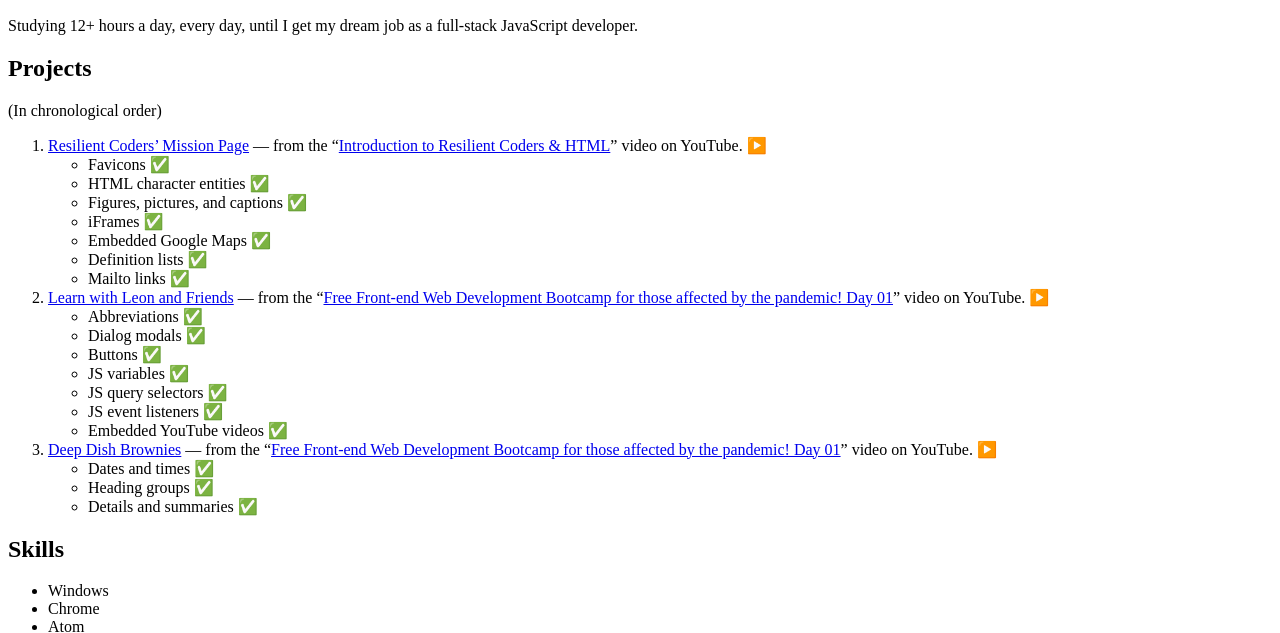
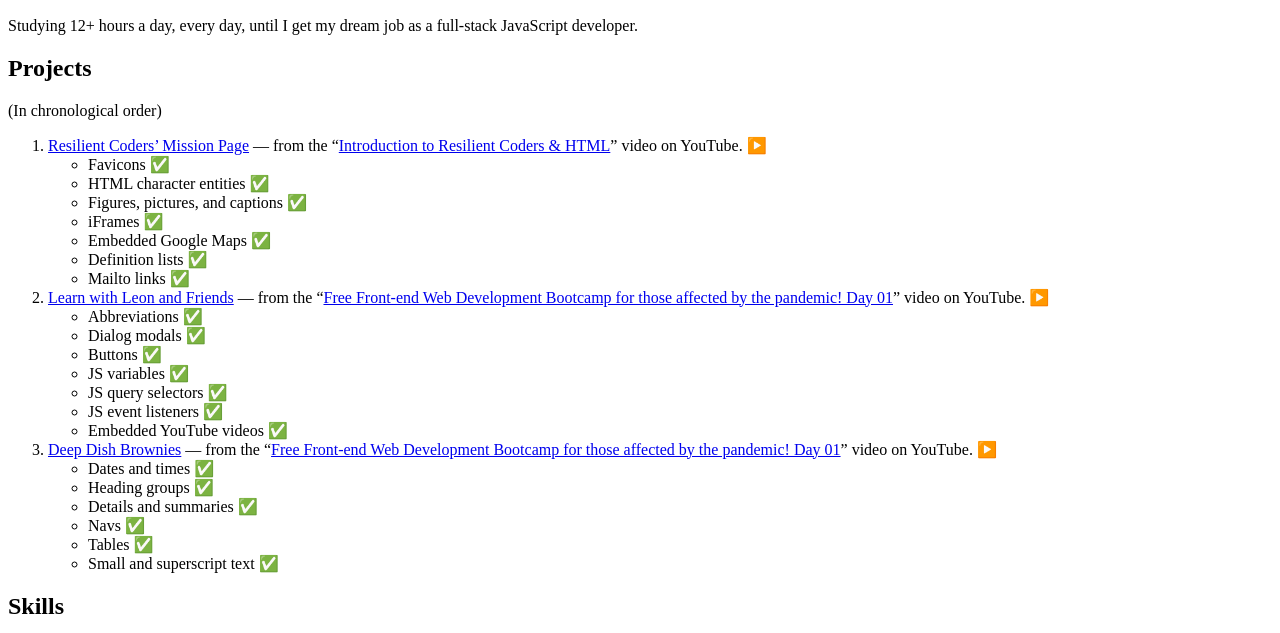
Before and after one commit to tildephil/tildephil.github.io, a plain HTML site: page index.html in a window 1280 px wide. Shown: the part 111-744 px from the top of the page. Drawn offline with Linux system fonts and the light colour scheme.

Commit message:
Update index.html

```diff
--- a/index.html
+++ b/index.html
@@ -44,6 +44,9 @@
             <li>Dates and times ✅</li>
             <li>Heading groups ✅</li>
             <li>Details and summaries ✅</li>
+            <li>Navs ✅</li>
+            <li>Tables ✅</li>
+            <li>Small and superscript text ✅</li>
           </ul>
         </li>
       </ol>
```
